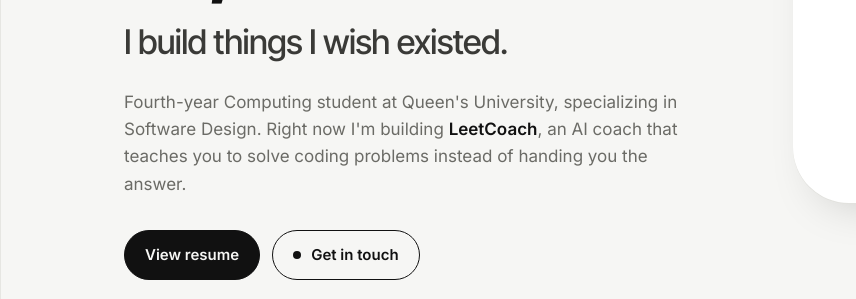
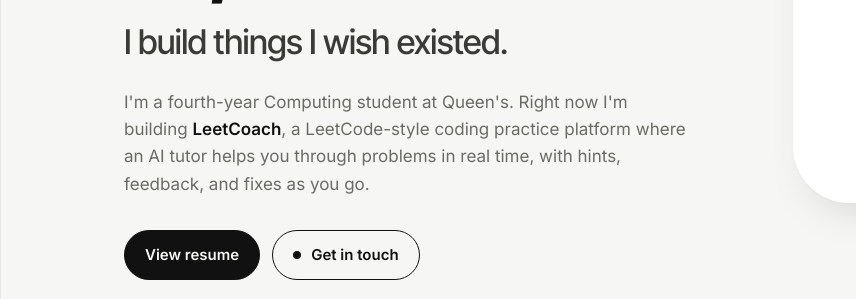
Before and after one commit to Ansh-Sudani/portfolio-v2, a plain HTML site: page index.html in a window 1280 px wide. Shown: the part 314-613 px from the top of the page, 0-856 px from the left. Drawn offline with Linux system fonts and the light colour scheme.

Commit message:
Update index.html

```diff
--- a/index.html
+++ b/index.html
@@ -42,7 +42,7 @@
       <span class="status"><span class="dot"></span>Open to Summer 2027 internships</span>
       <h1>Hi, I'm Ansh.</h1>
       <p class="line">I build things I wish existed.</p>
-      <p class="intro">Fourth-year Computing student at Queen's University, specializing in Software Design. Right now I'm building <strong>LeetCoach</strong>, an AI coach that teaches you to solve coding problems instead of handing you the answer.</p>
+      <p class="intro">I'm a fourth-year Computing student at Queen's. Right now I'm building <strong>LeetCoach</strong>, a LeetCode-style coding practice platform where an AI tutor helps you through problems in real time, with hints, feedback, and fixes as you go.</p>
       <div class="cta">
         <a class="btn btn-solid" href="Ansh_Sudani_Resume.pdf" target="_blank" rel="noopener">View resume</a>
         <a class="btn btn-ghost" href="#contact"><span class="dot"></span>Get in touch</a>
```
